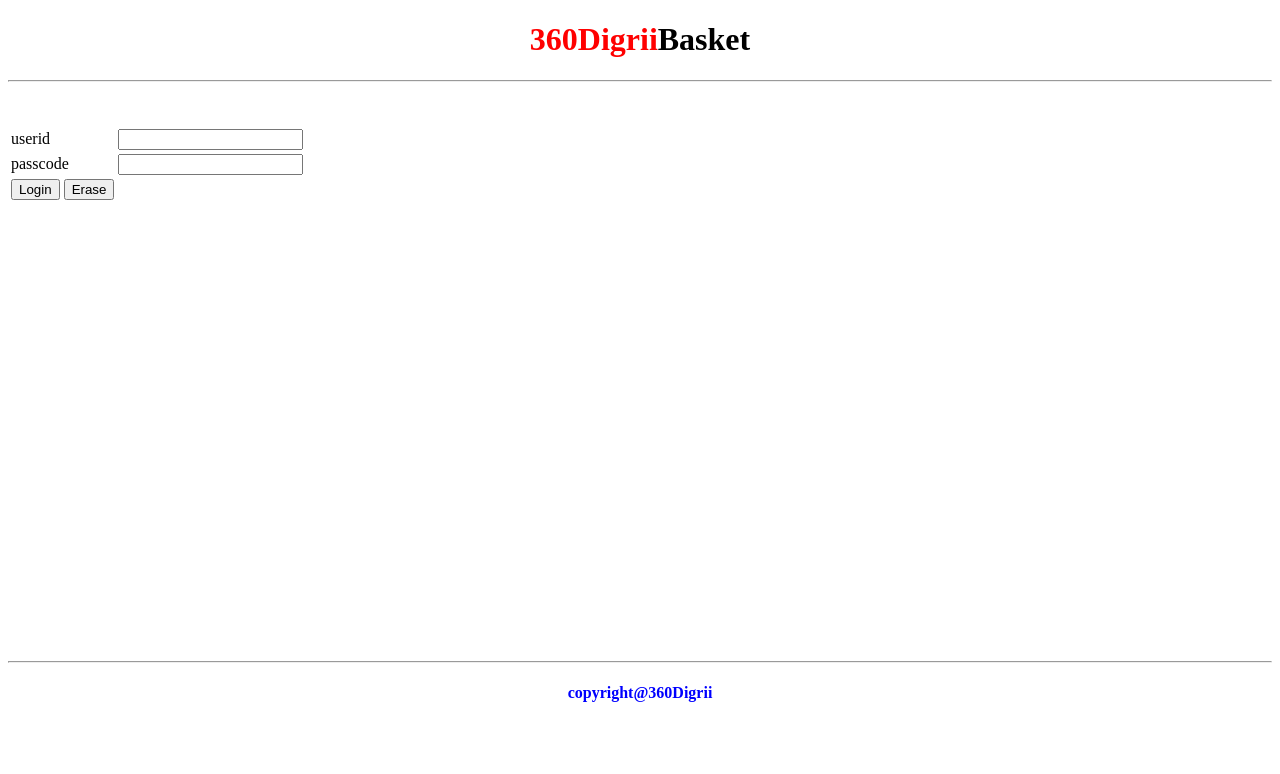
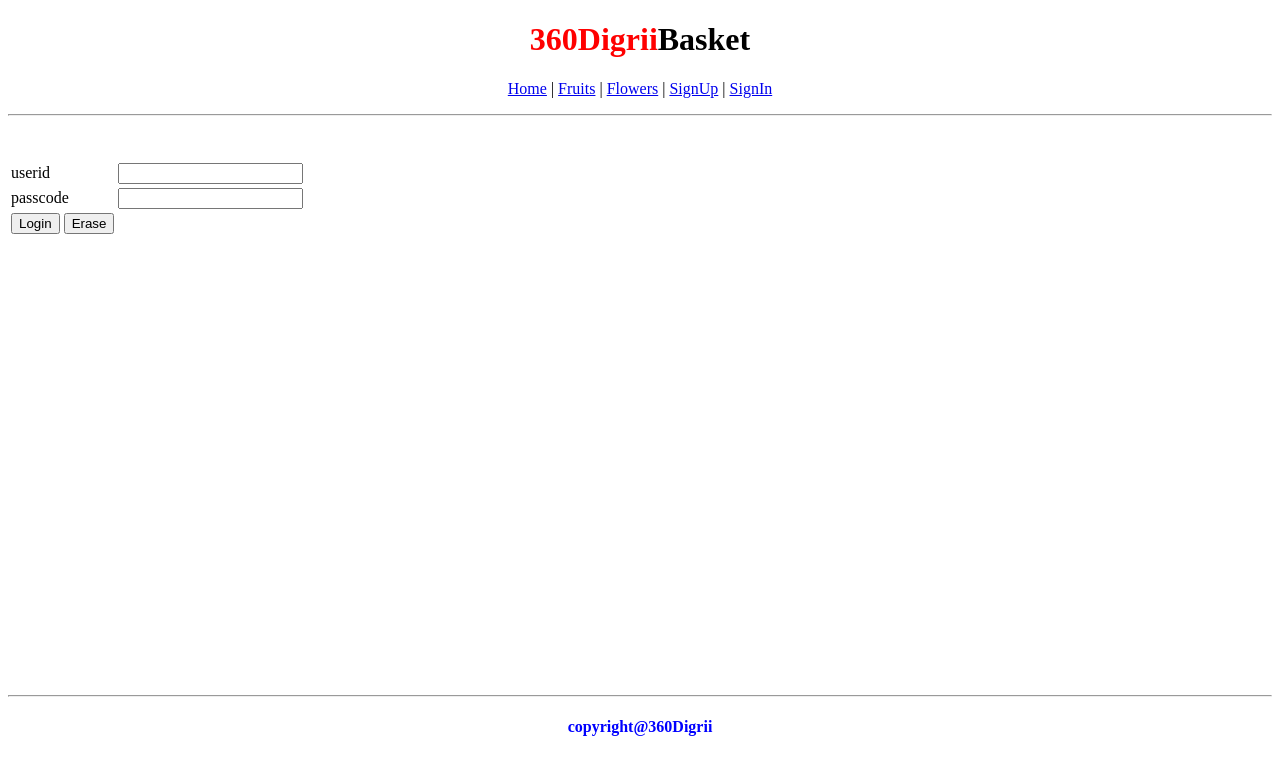
Before and after one commit to buruguramya/html-tasks, a plain HTML site: page Task-5/signin.html in a window 1280 px wide. Drawn offline with Linux system fonts and the light colour scheme.

Commit message:
Task 5 completed

```diff
--- a/Task-5/signin.html
+++ b/Task-5/signin.html
@@ -10,6 +10,13 @@
                 <font color="red">360Digrii</font>Basket
             </center>
         </h1>
+        <p align="center">
+            <a href="index.html">Home</a> |
+            <a href="fruits.html">Fruits</a> |
+            <a href="flowers.html">Flowers</a> |
+            <a href="signup.html">SignUp</a> |
+            <a href="#">SignIn</a>
+        </p>
     </header>
     <hr>
     <form name="signup1" action="https://www.google.com/buruguramya" method="post">
```
Also changed, not shown: Task-5/signup.html (+7 -0 lines).
